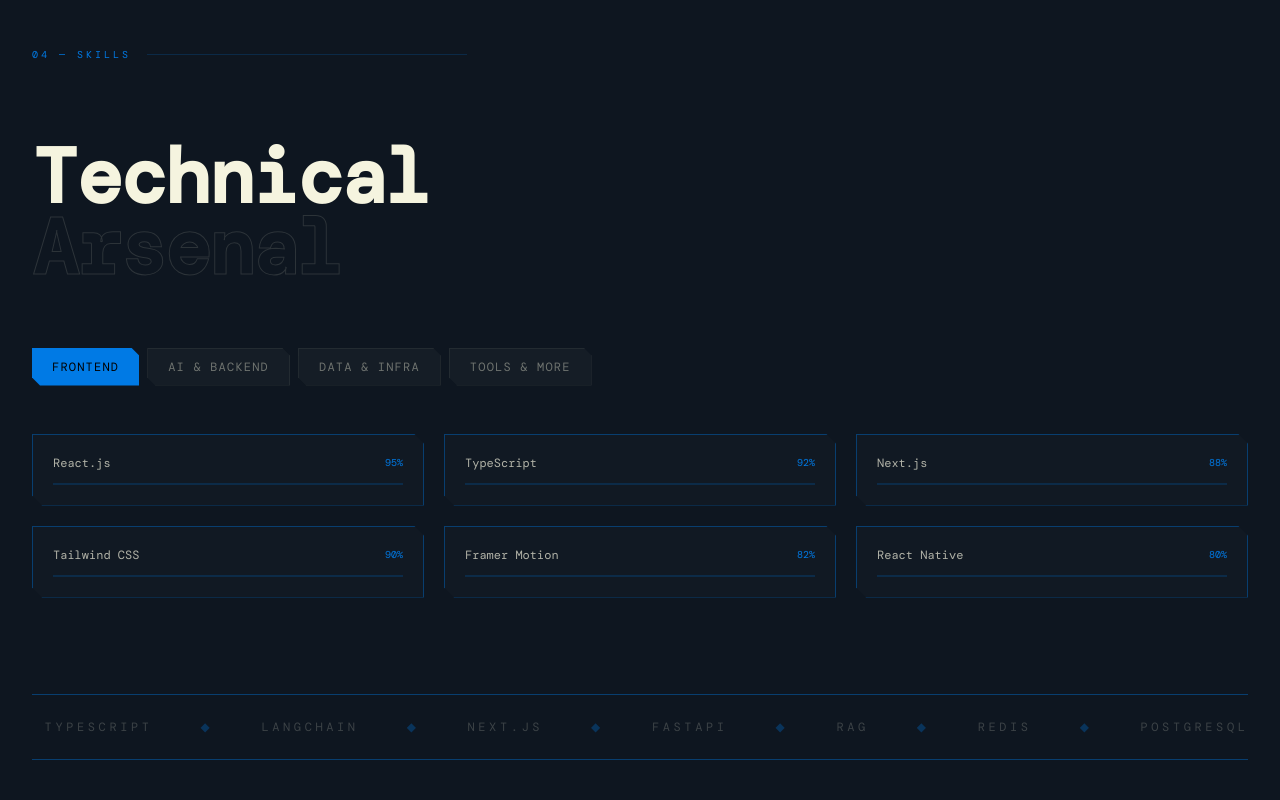
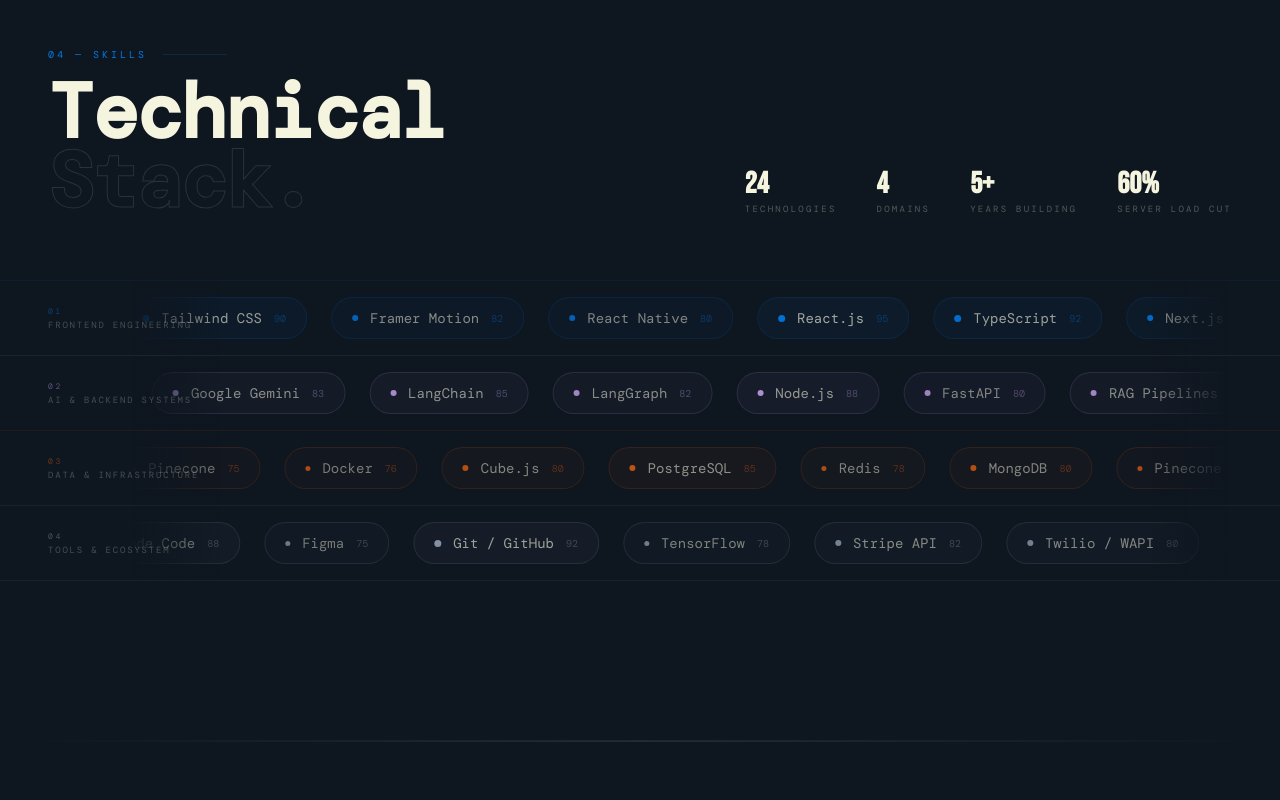
Before and after one commit to bhargavbapatla/portfolio-webiste, a Next.js app: page / in a window 1280 px wide. Shown: the part 9180-9980 px from the top of the page. Built offline with nearby package versions, Linux system fonts and the light colour scheme; a web font is replaced by a local one.

Commit message:
skills section banner vision

```diff
--- a/components/Hero.tsx
+++ b/components/Hero.tsx
@@ -316,7 +316,7 @@
           { s: 0.34, baseAlpha: 0.18, lw: 0.7 },
         ];
         for (const ring of rings) {
-          const rt = Math.min(1, t * ring.s * 1.5);
+          const rt = Math.max(0, Math.min(1, t * ring.s * 1.5));
           const r  = rt * maxR;
           const a  = ring.baseAlpha * (1 - rt);
           if (a < 0.005) continue;
--- a/components/Skills.tsx
+++ b/components/Skills.tsx
@@ -1,13 +1,18 @@
 "use client";
 
-import { useState } from "react";
-import { motion, AnimatePresence } from "framer-motion";
+import { motion } from "framer-motion";
 
-const skillGroups = [
+const EASE = [0.22, 1, 0.36, 1] as const;
+
+const rows = [
   {
-    category: "Frontend",
-    color: "var(--color-blue)",
-    items: [
+    id: "frontend",
+    num: "01",
+    label: "Frontend Engineering",
+    color: "#007ae5",
+    reverse: false,
+    duration: 38,
+    skills: [
       { name: "React.js", level: 95 },
       { name: "TypeScript", level: 92 },
       { name: "Next.js", level: 88 },
@@ -17,188 +22,234 @@
     ],
   },
   {
-    category: "AI & Backend",
-    color: "var(--color-pink)",
-    items: [
-      { name: "LangChain / LangGraph", level: 85 },
-      { name: "Node.js / Express", level: 88 },
-      { name: "FastAPI / Django", level: 80 },
+    id: "ai",
+    num: "02",
+    label: "AI & Backend Systems",
+    color: "#c9a8f0",
+    reverse: true,
+    duration: 44,
+    skills: [
+      { name: "LangChain", level: 85 },
+      { name: "LangGraph", level: 82 },
+      { name: "Node.js", level: 88 },
+      { name: "FastAPI", level: 80 },
       { name: "RAG Pipelines", level: 82 },
-      { name: "n8n Workflows", level: 78 },
-      { name: "Google Gemini LLM", level: 83 },
+      { name: "Google Gemini", level: 83 },
     ],
   },
   {
-    category: "Data & Infra",
-    color: "var(--color-orange)",
-    items: [
+    id: "data",
+    num: "03",
+    label: "Data & Infrastructure",
+    color: "#eb6110",
+    reverse: false,
+    duration: 34,
+    skills: [
       { name: "PostgreSQL", level: 85 },
       { name: "Redis", level: 78 },
-      { name: "MongoDB / Firebase", level: 80 },
-      { name: "Pinecone / ChromaDB", level: 75 },
+      { name: "MongoDB", level: 80 },
+      { name: "Pinecone", level: 75 },
       { name: "Docker", level: 76 },
-      { name: "Cube.js Analytics", level: 80 },
+      { name: "Cube.js", level: 80 },
     ],
   },
   {
-    category: "Tools & More",
-    color: "var(--color-grey)",
-    items: [
+    id: "tools",
+    num: "04",
+    label: "Tools & Ecosystem",
+    color: "#94a3b8",
+    reverse: true,
+    duration: 40,
+    skills: [
       { name: "Git / GitHub", level: 92 },
-      { name: "TensorFlow / Keras", level: 78 },
-      { name: "Stripe Integration", level: 82 },
-      { name: "Twilio / WhatsApp API", level: 80 },
-      { name: "Cursor / Claude Code", level: 88 },
+      { name: "TensorFlow", level: 78 },
+      { name: "Stripe API", level: 82 },
+      { name: "Twilio / WAPI", level: 80 },
+      { name: "Claude Code", level: 88 },
       { name: "Figma", level: 75 },
     ],
   },
 ];
 
-const marqueeWords = [
-  "React", "TypeScript", "LangChain", "Next.js", "FastAPI",
-  "RAG", "Redis", "PostgreSQL", "Docker", "TensorFlow",
-  "React Native", "LangGraph", "Stripe", "Node.js", "Gemini",
+const stats = [
+  { value: "24", label: "Technologies" },
+  { value: "4", label: "Domains" },
+  { value: "5+", label: "Years Building" },
+  { value: "60%", label: "Server Load Cut" },
 ];
 
 export function Skills() {
-  const [activeGroup, setActiveGroup] = useState(0);
+  return (
+    <section id="skills" className="relative overflow-hidden bg-background py-32 md:py-40">
 
-  return (
-    <section id="skills" className="relative overflow-hidden py-40 px-8">
-      {/* top divider */}
-      <div className="pointer-events-none absolute left-1/2 top-0 h-px w-full -translate-x-1/2 bg-gradient-to-r from-transparent via-white/10 to-transparent" />
+      {/* CSS keyframes */}
+      <style>{`
+        @keyframes ticker {
+          from { transform: translateX(0); }
+          to   { transform: translateX(-50%); }
+        }
+        .ticker-track {
+          display: flex;
+          width: max-content;
+          will-change: transform;
+        }
+        .ticker-track--normal  { animation: ticker linear infinite; }
+        .ticker-track--reverse { animation: ticker linear infinite reverse; }
+        .ticker-row:hover .ticker-track { animation-play-state: paused; }
+      `}</style>
 
-      <div className="relative z-10 mx-auto max-w-7xl">
-        {/* Label */}
+      {/* Top ambient rule */}
+      <div className="pointer-events-none absolute left-0 right-0 top-0 h-px bg-gradient-to-r from-transparent via-white/10 to-transparent" />
+
+      {/* ── Section Header ─────────────────────────────────────────────────── */}
+      <div className="px-6 pb-16 md:px-12">
+        <div className="mx-auto max-w-7xl">
           <motion.div
             initial={{ opacity: 0, x: -20 }}
             whileInView={{ opacity: 1, x: 0 }}
             viewport={{ once: true }}
-          className="mb-20 flex items-center gap-4"
+            className="mb-4 flex items-center gap-4"
           >
-          <span className="font-mono text-[10px] tracking-[0.3em] uppercase text-blue">
+            <span className="font-mono text-[10px] uppercase tracking-[0.3em] text-blue">
               04 — Skills
             </span>
-          <div className="h-px flex-1 bg-dark-blue-ui/50 max-w-xs" />
+            <div className="h-px w-16 bg-dark-blue-ui/50" />
           </motion.div>
 
-        {/* Heading */}
+          <div className="flex flex-col gap-10 md:flex-row md:items-end md:justify-between">
             <motion.h2
               initial={{ opacity: 0, y: 30 }}
               whileInView={{ opacity: 1, y: 0 }}
               viewport={{ once: true }}
-          transition={{ duration: 0.7, ease: [0.22, 1, 0.36, 1] }}
-          className="mb-16 text-[clamp(40px,6vw,80px)] font-black leading-[0.92] tracking-tight text-foreground"
+              transition={{ duration: 0.7, ease: EASE }}
+              className="text-[clamp(40px,6vw,80px)] font-black leading-[0.9] tracking-tight"
             >
               Technical
               <br />
               <span
                 className="text-transparent"
-            style={{ WebkitTextStroke: "1px rgba(245,244,223,0.13)" }}
+                style={{ WebkitTextStroke: "1px rgba(245,244,223,0.12)" }}
               >
-            Arsenal
+                Stack.
               </span>
             </motion.h2>
 
-        {/* Tab selector */}
+            {/* Stat row — top right */}
             <motion.div
-          initial={{ opacity: 0, y: 16 }}
+              initial={{ opacity: 0, y: 20 }}
               whileInView={{ opacity: 1, y: 0 }}
               viewport={{ once: true }}
-          transition={{ duration: 0.5, delay: 0.1 }}
-          className="mb-12 flex flex-wrap gap-2"
+              transition={{ duration: 0.6, delay: 0.2, ease: EASE }}
+              className="flex shrink-0 gap-8 md:gap-10"
             >
-          {skillGroups.map((g, i) => (
-            <button
-              key={g.category}
-              onClick={() => setActiveGroup(i)}
-              className="relative px-5 py-2.5 font-mono text-xs uppercase tracking-widest transition-all duration-300"
+              {stats.map((s) => (
+                <div key={s.label} className="flex flex-col gap-1">
+                  <span className="font-display text-2xl font-black leading-none text-foreground md:text-3xl">
+                    {s.value}
+                  </span>
+                  <span className="font-mono text-[9px] uppercase tracking-[0.25em] text-foreground/30">
+                    {s.label}
+                  </span>
+                </div>
+              ))}
+            </motion.div>
+          </div>
+        </div>
+      </div>
+
+      {/* ── Marquee Strips ──────────────────────────────────────────────────── */}
+      <div className="flex flex-col">
+        {rows.map((row, rowIndex) => (
+          <motion.div
+            key={row.id}
+            initial={{ opacity: 0, x: row.reverse ? 48 : -48 }}
+            whileInView={{ opacity: 1, x: 0 }}
+            viewport={{ once: true, margin: "-8%" }}
+            transition={{ duration: 0.65, delay: rowIndex * 0.08, ease: EASE }}
+            className="ticker-row relative overflow-hidden"
             style={{
-                color: activeGroup === i ? "#000" : "rgba(245,244,223,0.4)",
-                clipPath:
-                  "polygon(0 0, calc(100% - 8px) 0, 100% 8px, 100% 100%, 8px 100%, 0 calc(100% - 8px))",
-                background:
-                  activeGroup === i ? g.color : "rgba(245,244,223,0.03)",
-                border: activeGroup === i ? "none" : "1px solid rgba(245,244,223,0.06)",
+              borderTop: `1px solid ${row.color}15`,
+              borderBottom: rowIndex === rows.length - 1 ? `1px solid ${row.color}15` : "none",
             }}
           >
-              {g.category}
-            </button>
-          ))}
-        </motion.div>
-
-        {/* Skill bars panel */}
-        <AnimatePresence mode="wait">
-          <motion.div
-            key={activeGroup}
-            initial={{ opacity: 0, y: 12 }}
-            animate={{ opacity: 1, y: 0 }}
-            exit={{ opacity: 0, y: -12 }}
-            transition={{ duration: 0.35 }}
-            className="grid gap-5 sm:grid-cols-2 lg:grid-cols-3"
+            {/* Scrolling track — duplicated 4× for seamless infinity */}
+            <div
+              className={`ticker-track ${row.reverse ? "ticker-track--reverse" : "ticker-track--normal"}`}
+              style={{ animationDuration: `${row.duration}s` }}
             >
-            {skillGroups[activeGroup].items.map((skill, i) => (
-              <motion.div
-                key={skill.name}
-                initial={{ opacity: 0, x: -16 }}
-                animate={{ opacity: 1, x: 0 }}
-                transition={{ delay: i * 0.05 }}
-                className="group border border-white/5 bg-white/[0.015] p-5 transition-colors duration-300 hover:border-dark-blue-ui/50"
+              {Array.from({ length: 4 }, (_, copyIndex) =>
+                row.skills.map((skill, i) => (
+                  <div
+                    key={`${copyIndex}-${i}`}
+                    className="mx-3 my-4 flex shrink-0 items-center gap-3 rounded-full border px-5 py-2.5 transition-colors duration-300 hover:border-opacity-60"
                     style={{
-                  clipPath:
-                    "polygon(0 0, calc(100% - 10px) 0, 100% 10px, 100% 100%, 10px 100%, 0 calc(100% - 10px))",
+                      borderColor: `${row.color}22`,
+                      backgroundColor: `${row.color}${Math.round(6 + (skill.level - 75) / 20 * 8).toString(16).padStart(2, "0")}`,
                     }}
                   >
-                <div className="mb-3 flex items-center justify-between">
-                  <span className="font-mono text-xs text-foreground/70 group-hover:text-foreground transition-colors duration-300">
+                    {/* Colored dot — size proportional to proficiency */}
+                    <div
+                      className="rounded-full shrink-0"
+                      style={{
+                        width:  skill.level >= 90 ? "7px" : skill.level >= 80 ? "6px" : "5px",
+                        height: skill.level >= 90 ? "7px" : skill.level >= 80 ? "6px" : "5px",
+                        backgroundColor: row.color,
+                        opacity: 0.7 + (skill.level - 75) / 100,
+                      }}
+                    />
+                    <span
+                      className="font-mono text-sm whitespace-nowrap"
+                      style={{
+                        color: `rgba(245,244,223,${0.45 + (skill.level - 75) / 100})`,
+                      }}
+                    >
                       {skill.name}
                     </span>
                     <span
-                    className="font-mono text-[10px]"
-                    style={{ color: skillGroups[activeGroup].color }}
+                      className="font-mono text-[10px] tabular-nums"
+                      style={{ color: `${row.color}55` }}
                     >
-                    {skill.level}%
+                      {skill.level}
                     </span>
                   </div>
-                <div className="h-[2px] w-full bg-dark-blue-ui/50">
-                  <motion.div
-                    initial={{ width: 0 }}
-                    animate={{ width: `${skill.level}%` }}
-                    transition={{ duration: 0.9, delay: i * 0.06, ease: [0.22, 1, 0.36, 1] }}
-                    className="h-full"
+                ))
+              )}
+            </div>
+
+            {/* Left label + fade */}
+            <div
+              className="pointer-events-none absolute inset-y-0 left-0 z-10 flex items-center pl-6 md:pl-12"
               style={{
-                      background: `linear-gradient(90deg, ${skillGroups[activeGroup].color}, ${skillGroups[activeGroup].color}80)`,
+                width: "220px",
+                background: "linear-gradient(to right, var(--background) 60%, transparent)",
+              }}
+            >
+              <div>
+                <div
+                  className="font-mono text-[8px] uppercase tracking-[0.35em]"
+                  style={{ color: `${row.color}70` }}
+                >
+                  {row.num}
+                </div>
+                <div className="mt-0.5 font-mono text-[9px] uppercase tracking-[0.2em] text-foreground/25">
+                  {row.label}
+                </div>
+              </div>
+            </div>
+
+            {/* Right fade */}
+            <div
+              className="pointer-events-none absolute inset-y-0 right-0 z-10 w-20 md:w-32"
+              style={{
+                background: "linear-gradient(to left, var(--background) 40%, transparent)",
               }}
             />
-                </div>
           </motion.div>
         ))}
-          </motion.div>
-        </AnimatePresence>
+      </div>
 
-        {/* Marquee */}
-        <div className="relative mt-24 overflow-hidden border-t border-b border-dark-blue-ui/50 py-6">
-          <div className="flex gap-12 whitespace-nowrap"
-            style={{ animation: "marquee 28s linear infinite" }}
-          >
-            {[...marqueeWords, ...marqueeWords].map((word, i) => (
-              <span
-                key={i}
-                className="flex items-center gap-12 font-mono text-xs uppercase tracking-[0.3em] text-foreground/20"
-              >
-                {word}
-                <span className="text-blue/30">◆</span>
-              </span>
-            ))}
-          </div>
-          <style>{`
-            @keyframes marquee {
-              from { transform: translateX(0); }
-              to { transform: translateX(-50%); }
-            }
-          `}</style>
-        </div>
-      </div>
+      {/* ── Bottom ambient rule ─────────────────────────────────────────────── */}
+      <div className="pointer-events-none absolute bottom-0 left-0 right-0 h-px bg-gradient-to-r from-transparent via-white/8 to-transparent" />
     </section>
   );
 }
```
Also changed, not shown: .claude/settings.local.json. Lines whose indentation alone changed are shown as unchanged.
